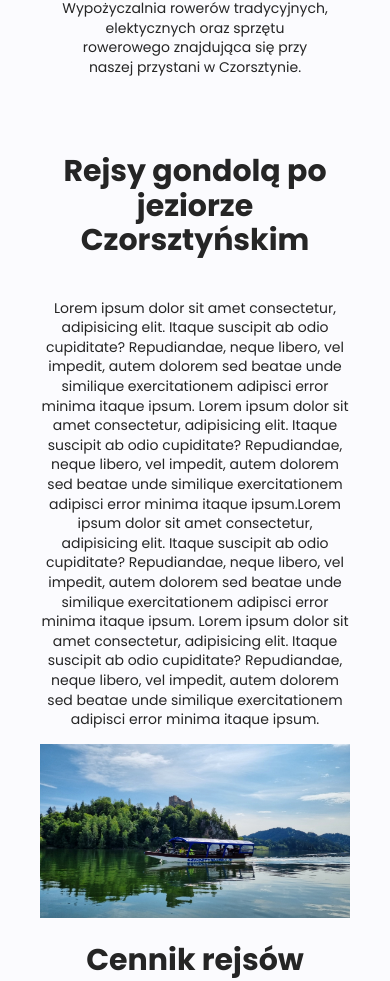
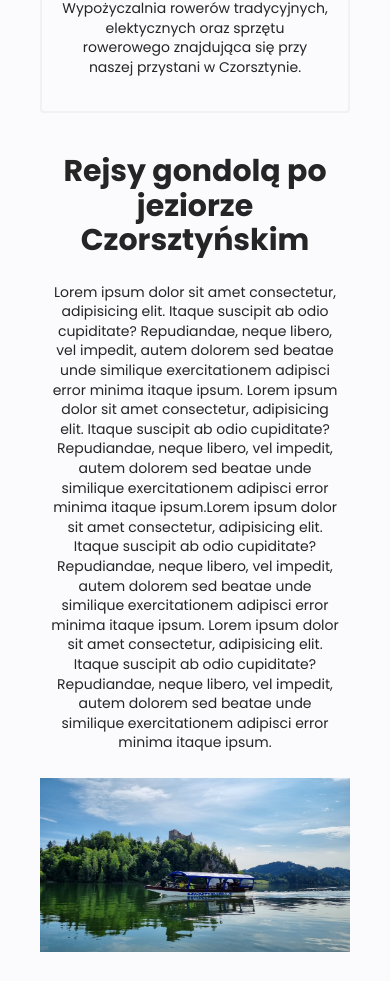
Before and after one commit to KrzysiekWorwa/czorsztynianka-homepage, a React (Create React App) app: page / in a window 390 px wide. Shown: the part 1016-1997 px from the top of the page. Built offline with nearby package versions, Linux system fonts and the light colour scheme.

Commit message:
adding responsiveness on mobile devices

```diff
--- a/src/components/Content/Cruises/index.js
+++ b/src/components/Content/Cruises/index.js
@@ -1,19 +1,19 @@
-import { Header, Description, CruiseImage } from "./styled";
-import Image from "./cruise.jpg"
+import { Header, Description, CruisesSection, ContentWrapper } from "./styled";
+import { CruiseImage } from "./styled";
+import cruiseImage from "./cruise.jpg"
 
 const Cruises = () => (
-    <>
+    <CruisesSection>
+        <ContentWrapper>
             <Header>
                 Rejsy gondolą po jeziorze Czorsztyńskim
             </Header>
             <Description>
                 Lorem ipsum dolor sit amet consectetur, adipisicing elit. Itaque suscipit ab odio cupiditate? Repudiandae, neque libero, vel impedit, autem dolorem sed beatae unde similique exercitationem adipisci error minima itaque ipsum. Lorem ipsum dolor sit amet consectetur, adipisicing elit. Itaque suscipit ab odio cupiditate? Repudiandae, neque libero, vel impedit, autem dolorem sed beatae unde similique exercitationem adipisci error minima itaque ipsum.Lorem ipsum dolor sit amet consectetur, adipisicing elit. Itaque suscipit ab odio cupiditate? Repudiandae, neque libero, vel impedit, autem dolorem sed beatae unde similique exercitationem adipisci error minima itaque ipsum. Lorem ipsum dolor sit amet consectetur, adipisicing elit. Itaque suscipit ab odio cupiditate? Repudiandae, neque libero, vel impedit, autem dolorem sed beatae unde similique exercitationem adipisci error minima itaque ipsum.
             </Description>
-        <CruiseImage src={Image} />
-        <Header>
-            Cennik rejsów
-        </Header>
-    </>
+        </ContentWrapper>
+        <CruiseImage src={cruiseImage} alt="Zdjęcie rejsu"/>
+    </CruisesSection>
 );
 
 export default Cruises;
--- a/src/components/Content/Cruises/styled.js
+++ b/src/components/Content/Cruises/styled.js
@@ -1,11 +1,45 @@
 import styled from "styled-components";
+import Image from "./cruise.jpg"
+
+export const CruisesSection = styled.section`
+  position: relative;
+  width: 100%;
+  height: auto;
+  display: flex;
+  flex-direction: column;
+  align-items: center;
+  justify-content: flex-start;
+  text-align: center;
+
+      @media (min-width: 991px) {
+        background-image: url(${Image});
+        background-size: cover;
+        background-position: center;
+        background-repeat: no-repeat;
+        height: 900px;
+    }
+`;
+
+export const ContentWrapper = styled.div`
+     background: rgba(0, 0, 0, 0.3);
+     padding-bottom: 15px;
+
+         @media (max-width: 991px) {
+            background: none;
+}
+`;
 
 export const Header = styled.h2`
     font-size: 60px;
     text-align: center;
+    color: white;
 
     @media (max-width: 767px) {
-font-size: 30px;
+        font-size: 30px;
+        color: #252525;
+}
+        @media (max-width: 991px) {
+        color: #252525;
 }
 `;
 
@@ -13,14 +47,27 @@ export const Description = styled.p`
     font-size: 18px;
     margin-top: 24px;
     line-height: 1.4;
+    margin: 10px;
+    color: white;
 
-    @media (max-width: 767px) {
+    @media (max-width: 991px) {
+        color: #252525
+    }
+
+        @media (max-width: 767px) {
         margin-top: 16px;
         font-size: 14px;
+        color: #252525
     }
 `;
 
 export const CruiseImage = styled.img`
     width: 100%;
     height: auto;
+    display: block;
+
+    @media (min-width: 991px) {
+        margin-top: 16px;
+        display: none;
+    }
 `;
--- a/src/components/Content/Offer/styled.js
+++ b/src/components/Content/Offer/styled.js
@@ -44,6 +44,7 @@ export const Tile = styled.li`
 
     @media (max-width: 767px) {
         padding: 20px;
+        border: 2px solid rgb(241, 241, 241);
     }
 `;
 
--- a/src/components/Hero/index.js
+++ b/src/components/Hero/index.js
@@ -1,9 +1,7 @@
-import { HeroSection, Overlay } from "./styled";
+import { HeroSection } from "./styled";
 
 const Hero = () => (
-    <HeroSection>
-        <Overlay />
-    </HeroSection>
+    <HeroSection />
 );
 
 export default Hero;
--- a/src/components/Hero/styled.js
+++ b/src/components/Hero/styled.js
@@ -19,10 +19,3 @@ export const HeroSection = styled.section`
         height: 50vh;
 }
 `;
-
-export const Overlay = styled.div`
-  position: absolute;
-  inset: 0;
-  background: rgba(0, 0, 0, 0.0); /* przyciemnia tło */
-  z-index: 1;
-`;
```
Lines whose indentation alone changed are shown as unchanged.
